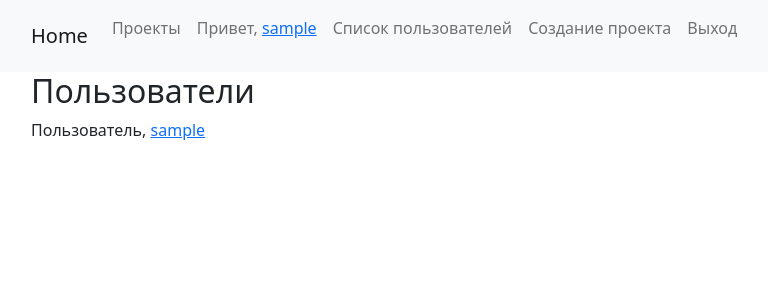
After one commit to sorrydjj/python_group_10_homework_49_abdilamit_uulu_ruslan, a Django app: page /accounts/list in a window 1280 px wide. The commit adds this page. Shown: the top 300 px of the page, without its empty margins (51-819 px from the left). Run offline with Django 3.2, Linux system fonts and the light colour scheme; the visitor is signed in with stand-in values (Sample User, id 1); data comes from the database, SQL or seed files in the repository; parts of the project's set-up code (start-up, migrations or seed data) failed here and were passed over.

Commit message:
добавлен список пользователей

```diff
--- /dev/null
+++ b/source/accounts/templates/users_view.html
@@ -0,0 +1,10 @@
+{% extends "base.html" %}
+
+{% block content %}
+
+    <h2>Пользователи</h2>
+    {% for user in users %}
+        <p>Пользователь, <a href="{% url "accounts:user_profile" user.pk %}">{{ user.username }}</a></p>
+    {% endfor %}
+
+{% endblock content %}
--- a/source/accounts/urls.py
+++ b/source/accounts/urls.py
@@ -1,7 +1,7 @@
 from django.contrib.auth.views import LoginView, LogoutView
 from django.urls import path
 
-from accounts.views import login_view, logout_view, RegisterView, UserProfileView
+from accounts.views import login_view, logout_view, RegisterView, UserProfileView, UsersView
 
 
 app_name = 'accounts'
@@ -11,4 +11,5 @@ urlpatterns = [
     path('logout/', LogoutView.as_view(), name="logout"),
     path("register/", RegisterView.as_view(), name="registration"),
     path("<int:pk>/", UserProfileView.as_view(), name="user_profile"),
+    path("list", UsersView.as_view(), name="users_list")
 ]
--- a/source/accounts/views.py
+++ b/source/accounts/views.py
@@ -1,10 +1,12 @@
+
+
 from django.contrib.auth import authenticate, login, logout, get_user_model
-from django.contrib.auth.mixins import LoginRequiredMixin
+from django.contrib.auth.mixins import LoginRequiredMixin, PermissionRequiredMixin
 from django.contrib.auth.models import User
 from django.core.paginator import Paginator
 from django.shortcuts import render, redirect
 from django.urls import reverse
-from django.views.generic import CreateView, DetailView
+from django.views.generic import CreateView, DetailView, ListView
 
 from accounts.forms import MyUserCreationForm
 
@@ -72,3 +74,10 @@ class UserProfileView(LoginRequiredMixin, DetailView):
         kwargs['is_paginated'] = page.has_other_pages()
 
         return super(UserProfileView, self).get_context_data(**kwargs)
+
+
+class UsersView(LoginRequiredMixin, PermissionRequiredMixin, ListView):
+    model = get_user_model()
+    template_name = "users_view.html"
+    context_object_name = "users"
+    permission_required = "auth.view_user"
--- a/source/webapp/templates/base.html
+++ b/source/webapp/templates/base.html
@@ -36,6 +36,11 @@
                     <li class="nav-item">
                         <p class="nav-link">Привет, <a href="{% url 'accounts:user_profile' user.id %}">{{ user.username }}</a></p>
                     </li>
+                    {% if perms.auth.view_user %}
+                        <li class="nav-item">
+                            <a class="nav-link" href="{% url 'accounts:users_list' %}">Список пользователей</a>
+                        </li>
+                    {% endif %}
                     {% if perms.webapp.add_project %}
                         <li class="nav-item">
                             <a class="nav-link" href="{% url 'webapp:project_create' %}">Создание проекта</a>
```
